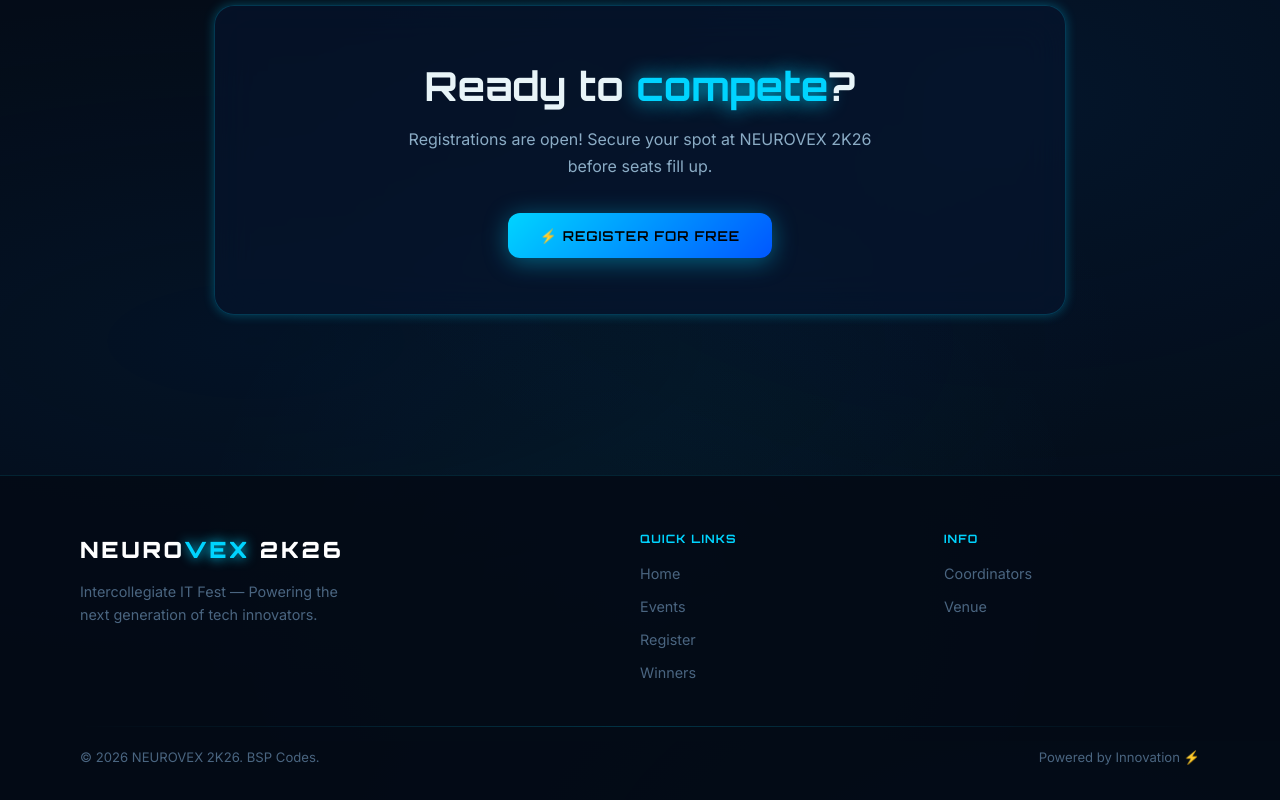
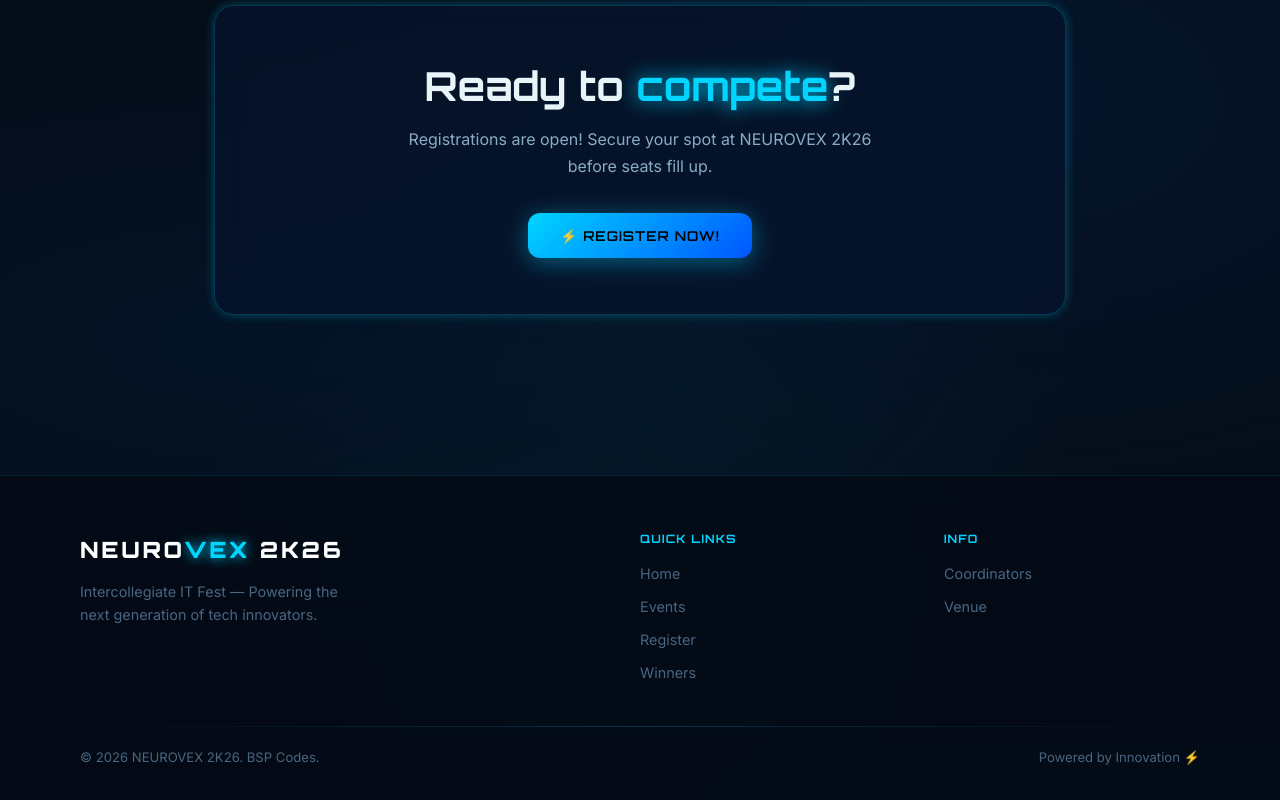
Before and after one commit to Bhargav214/Neurovex2K26---Intercollegiate-fest, a Next.js app: page / in a window 1280 px wide. Shown: the part 2459-3259 px from the top of the page. Built offline with nearby package versions, Linux system fonts and the light colour scheme.

Commit message:
Update registration button text to 'Register Now!'

```diff
--- a/app/page.jsx
+++ b/app/page.jsx
@@ -168,7 +168,7 @@ export default function HomePage() {
             seats fill up.
           </p>
           <Link href="/register" className="btn btn-primary">
-            ⚡ Register for Free
+            ⚡ Register Now!
           </Link>
         </div>
       </section>
```
